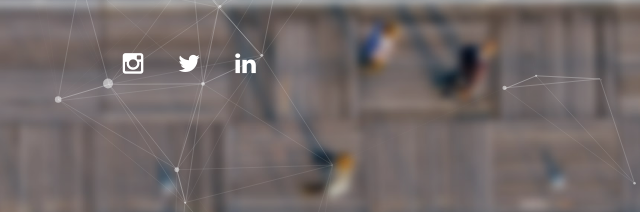
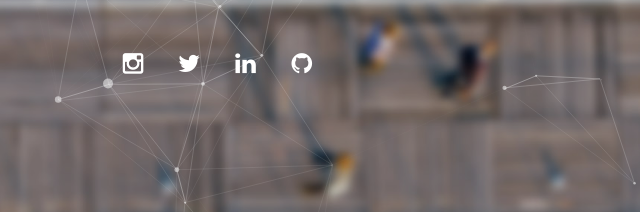
Before and after one commit to dineshekambaram15/portfolio, a plain HTML site: page index.html in a window 1280 px wide. Shown: the part 447-659 px from the top of the page, 557-1197 px from the left. Drawn offline with nearby package versions, Linux system fonts and the light colour scheme.

Commit message:
Update index.html

```diff
--- a/index.html
+++ b/index.html
@@ -47,7 +47,7 @@
                     <a href="https://www.instagram.com/_mr_d.i.n.e.s.h/" class="tm-social-link"><i class="fa fa-instagram"></i></a>
                     <a href="https://www.twitter.com/mrdinesh0815" class="tm-social-link"><i class="fa fa-twitter"></i></a>
                     <a href="https://www.linkedin.com/in/dinesh-e-141970229" class="tm-social-link"><i class="fa fa-linkedin"></i></a>
-                   <a href="https://www.website.com/salmansallu.ml" class="tm-social-link"><i class="fa fa-website"></i></a>
+                   <a href="https://www.github.com/in/dineshekambaram15" class="tm-social-link"><i class="fa fa-github"></i></a>
                 </div>
 
             </div>
```
